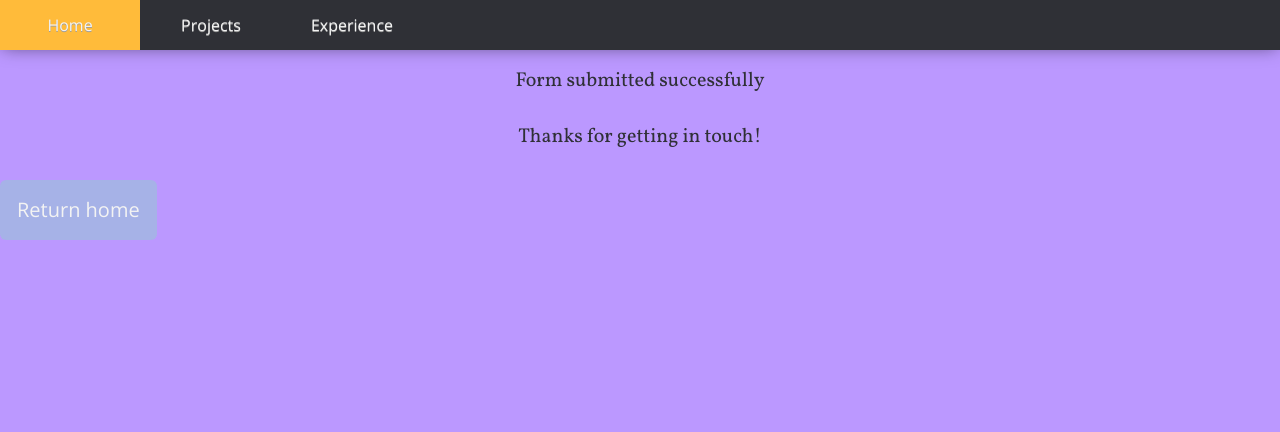
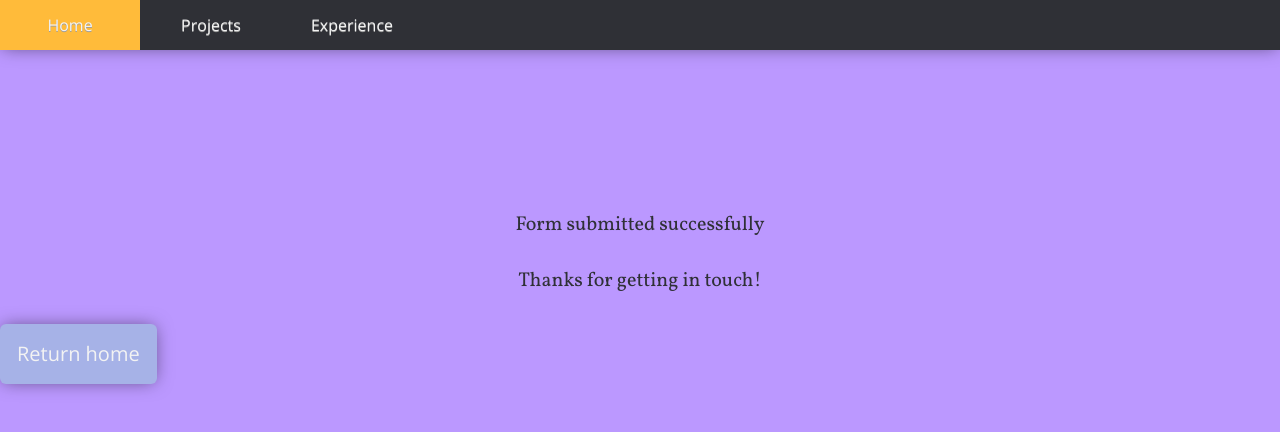
Before and after one commit to francopub/francopub.github.io, a Jekyll site: the page built from thanks/index.html, in a window 1280 px wide and 900 px high. Shown: the top 432 px of the window. Built offline with Jekyll 4.4.1, drawn with Linux system fonts in a browser that asks for light colours; nearby versions of some CDN libraries; some web fonts are replaced.

Commit message:
button center
center the div button

```diff
--- a/_sass/_main.scss
+++ b/_sass/_main.scss
@@ -10,7 +10,7 @@
 @import 'posts';
 @import 'codesyntax';
 @import 'forms';
+@import 'buttons';
 @import 'thanks';
-@import 'buttons';
 
 @import 'media-queries';
--- a/_sass/_thanks.scss
+++ b/_sass/_thanks.scss
@@ -7,11 +7,14 @@
     position: absolute;
     height: 100%;
     width: 100%;
+    padding-top: 12em;
     p {
 		  text-align: center;
     }
     button {
       animation: pulsebutton 10s infinite;
+      display: block;
+      @extend .boxshadow;
     }
 }
 
```
Also changed, not shown: 2 other files.
